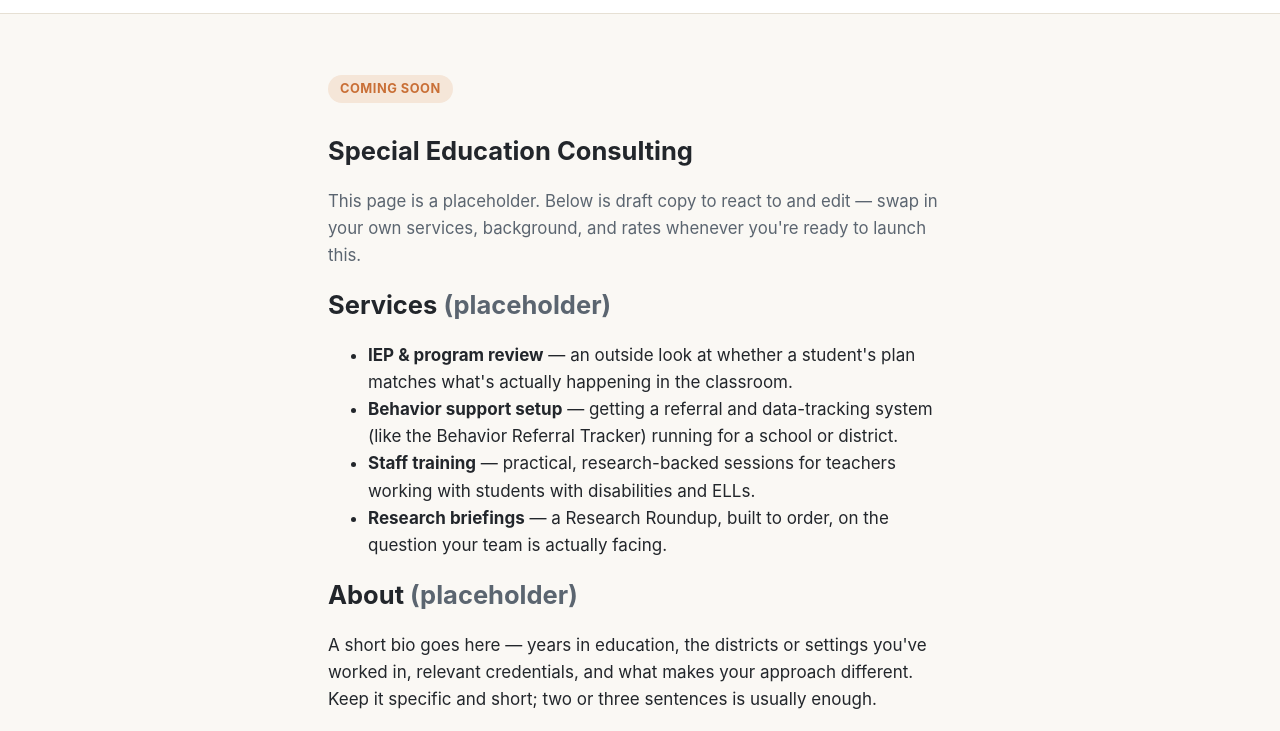
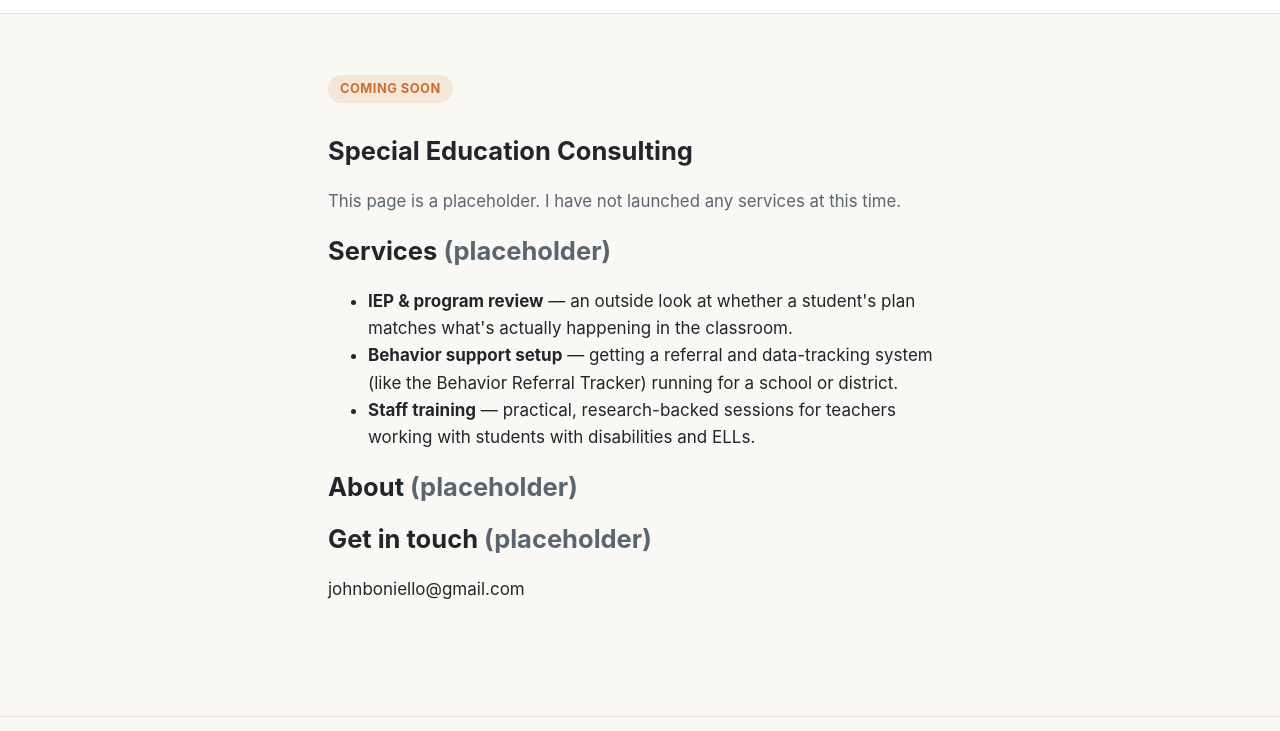
Before and after one commit to johnboniello/johnboniello.github.io, an Eleventy site: page src/consulting.md in a window 1280 px wide. Shown: the part 59-790 px from the top of the page. Built offline with nearby package versions, Linux system fonts and the light colour scheme; Eleventy itself is replaced by a stand-in of ours; files that its build step writes are made by us from their sources.

Commit message:
update consulting text

```diff
--- a/src/consulting.md
+++ b/src/consulting.md
@@ -7,8 +7,7 @@ description: Special education consulting from John Boniello — coming soon.
   <p class="badge">Coming soon</p>
   <h1>Special Education Consulting</h1>
   <p class="hero__lede">
-    This page is a placeholder. Below is draft copy to react to and edit — swap in your own
-    services, background, and rates whenever you're ready to launch this.
+    This page is a placeholder. I have not launched any services at this time.
   </p>
 
   <h2>Services <span class="muted">(placeholder)</span></h2>
@@ -16,19 +15,16 @@ description: Special education consulting from John Boniello — coming soon.
     <li><strong>IEP &amp; program review</strong> — an outside look at whether a student's plan matches what's actually happening in the classroom.</li>
     <li><strong>Behavior support setup</strong> — getting a referral and data-tracking system (like the Behavior Referral Tracker) running for a school or district.</li>
     <li><strong>Staff training</strong> — practical, research-backed sessions for teachers working with students with disabilities and ELLs.</li>
-    <li><strong>Research briefings</strong> — a Research Roundup, built to order, on the question your team is actually facing.</li>
+
   </ul>
 
   <h2>About <span class="muted">(placeholder)</span></h2>
   <p>
-    A short bio goes here — years in education, the districts or settings you've worked in,
-    relevant credentials, and what makes your approach different. Keep it specific and short;
-    two or three sentences is usually enough.
+
   </p>
 
   <h2>Get in touch <span class="muted">(placeholder)</span></h2>
   <p>
-    Add a contact email or a link to a booking/contact form here once you're ready to take
-    inquiries.
+   johnboniello@gmail.com
   </p>
 </section>
```
